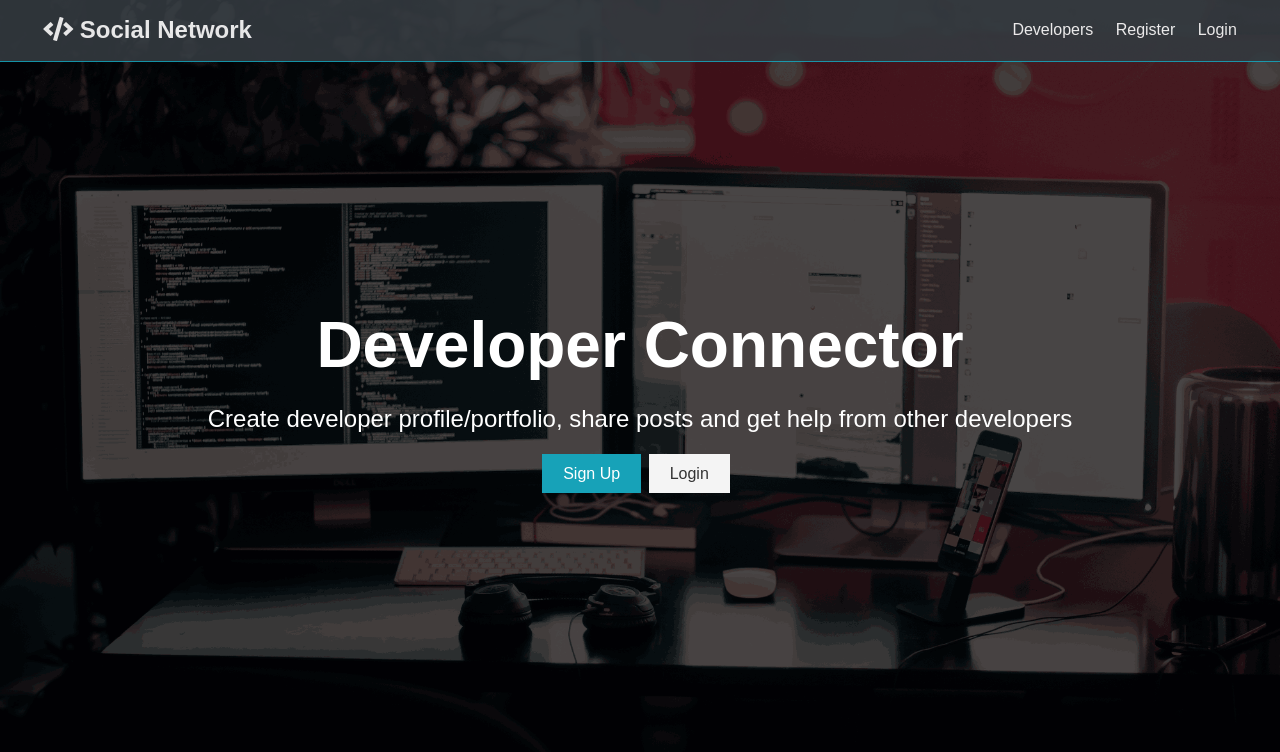
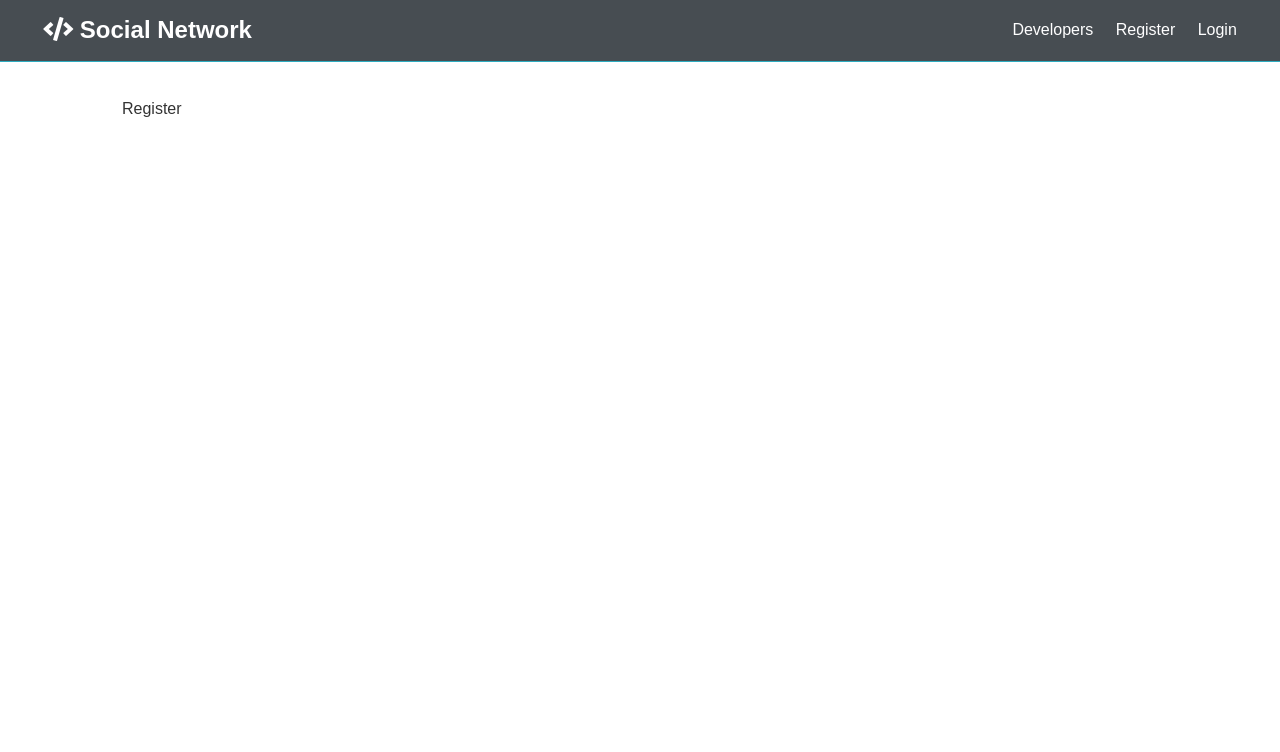
Before and after one commit to saifular/SocialNetwork, a React (Create React App) app in the folder client/: page /register in a window 1280 px wide. Shown: the top 752 px of the page. Built offline with nearby package versions, Linux system fonts and the light colour scheme.

Commit message:
React Router Setup

```diff
--- a/client/src/App.js
+++ b/client/src/App.js
@@ -1,14 +1,29 @@
 import React, { Fragment } from 'react';
 import './App.css';
+import {BrowserRouter as Router,Route,Switch } from 'react-router-dom';
 import { Landing } from './components/layout/Landing';
 import { Navbar } from './components/layout/Navbar';
+import { Register } from './components/auth/Register';
+import { Login } from './components/auth/Login';
 
 function App() {
   return (
-  <Fragment>
-    <Navbar/>
-    <Landing/>
-  </Fragment>
+    <Router>
+     <Fragment>
+      <Navbar/>
+      <Route exact path='/' component={Landing}/>
+       <section className="container">
+         <Switch>
+         <Route exact path='/register' component={Register}/>
+         <Route exact path='/login' component={Login}/>
+
+         </Switch>
+
+       </section>
+
+
+    </Fragment>
+  </Router>
   );
 }
 
--- /dev/null
+++ b/client/src/components/auth/Login.js
@@ -0,0 +1,9 @@
+import React from 'react'
+
+export const Login = () => {
+    return (
+        <div>
+            Login
+        </div>
+    )
+}
--- /dev/null
+++ b/client/src/components/auth/Register.js
@@ -0,0 +1,9 @@
+import React from 'react'
+
+export const Register = () => {
+    return (
+        <div>
+            Register
+        </div>
+    )
+}
--- a/client/src/components/layout/Landing.js
+++ b/client/src/components/layout/Landing.js
@@ -1,4 +1,5 @@
 import React from 'react'
+import {Link} from 'react-router-dom'
 
 export const Landing = () => {
     return (
@@ -11,8 +12,8 @@
               other developers
             </p>
             <div className="buttons">
-              <a href="register.html" className="btn btn-primary">Sign Up</a>
-              <a href="login.html" className="btn btn">Login</a>
+              <Link to="/register" className="btn btn-primary">Sign Up</Link>
+              <Link to="/login" className="btn btn">Login</Link>
             </div>
           </div>
         </div>
--- a/client/src/components/layout/Navbar.js
+++ b/client/src/components/layout/Navbar.js
@@ -1,15 +1,16 @@
 import React from 'react'
+import {Link} from 'react-router-dom';
 
 export const Navbar = () => {
     return (
         <nav className="navbar bg-dark">
         <h1>
-          <a href="dashboard.html"> <i className="fas fa-code"></i> Social Network</a>
+          <Link to="/"> <i className="fas fa-code"></i> Social Network</Link>
         </h1>
         <ul>
-          <li><a href="profiles.html">Developers</a></li>
-          <li><a href="register.html">Register</a></li>
-          <li><a href="login.html">Login</a></li>
+          <li><Link to="/profiles">Developers</Link></li>
+          <li><Link to="/register">Register</Link></li>
+          <li><Link to="/login">Login</Link></li>
         </ul>
       </nav>
     )
```
